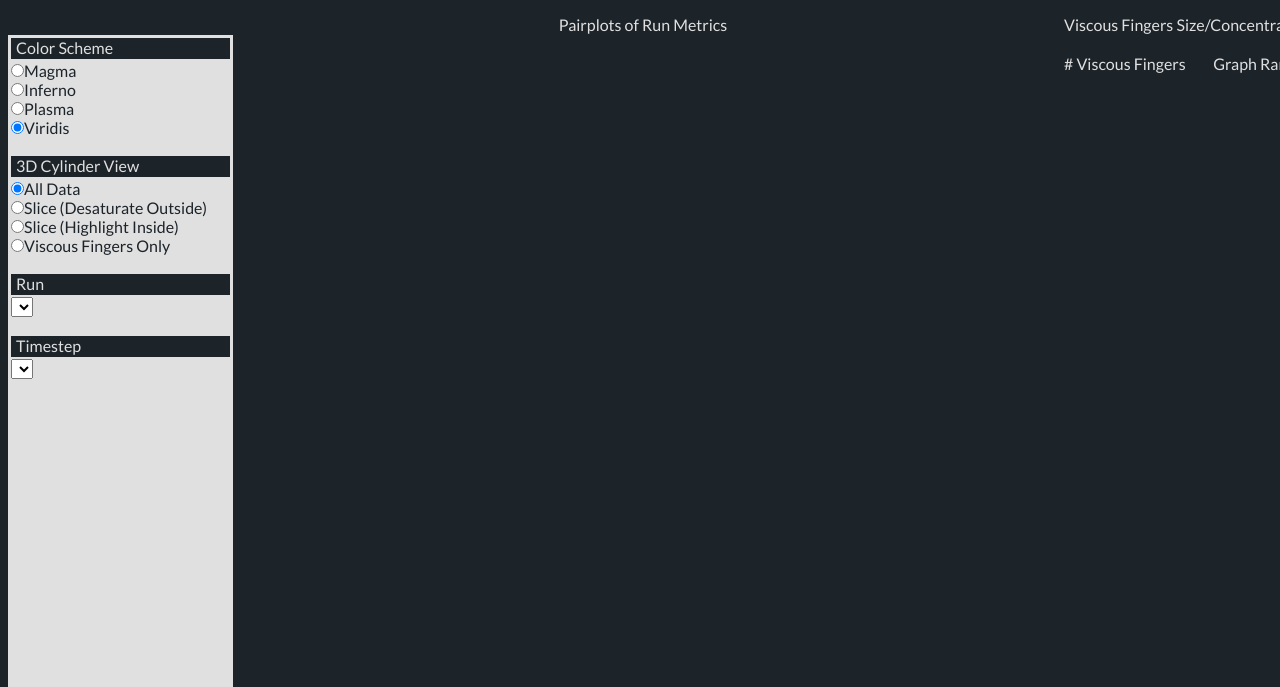
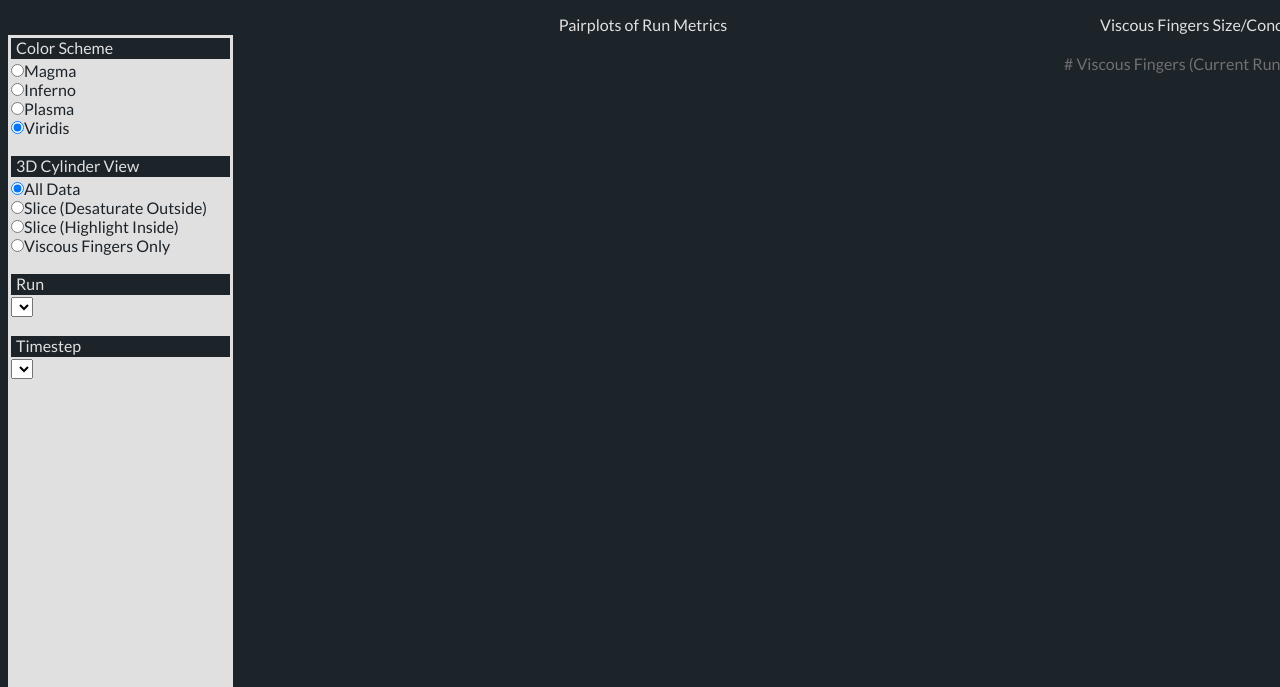
Before and after one commit to AndrewTBurks/FingerFinder, a plain HTML site: page index.html in a window 1280 px wide. Shown: the part 113-800 px from the top of the page. Drawn offline with nearby package versions, Linux system fonts and the light colour scheme.

Commit message:
run line chart title with highlight

```diff
--- a/index.html
+++ b/index.html
@@ -57,7 +57,10 @@
 			<div id="fingerGraph"></div>
 			<div id="graphBrushWrapper">
 				<p class="view2" style="margin-top:20px;display:inline-block;float:right;">Graph Range (Timesteps)</p>
-				<p id="numFingersTitle" class="view2" style="margin-top:20px;display:inline-block;float:left;"># Viscous Fingers</p>
+				<p class="view2" style="margin-top:20px;display:inline-block;float:left;color:#707070;">
+					# Viscous Fingers
+					<span id="numFingersTitle"> (Current Run)</span>
+				</p>
 				<div id="graphBrush"></div>
 			</div>
 		</div>
--- a/js/VISUALIZATION.js
+++ b/js/VISUALIZATION.js
@@ -2361,7 +2361,8 @@ function fingerGraphBrush() {
 
 	var currentRunColor = colorSplit[Math.floor(colorSplit.length/2)];
 
-	d3.select("#numFingersTitle").style("color", "#" + currentRunColor);
+	d3.select("#numFingersTitle")
+	.style("color", "#" + currentRunColor);
 
 
 	for (var i = 0; i < fingersPerTimestep.length; i++) {
```
